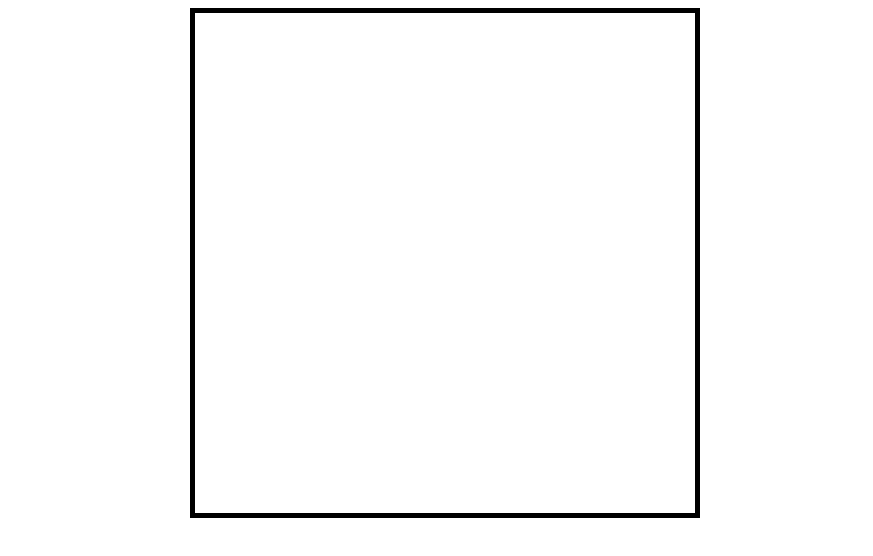
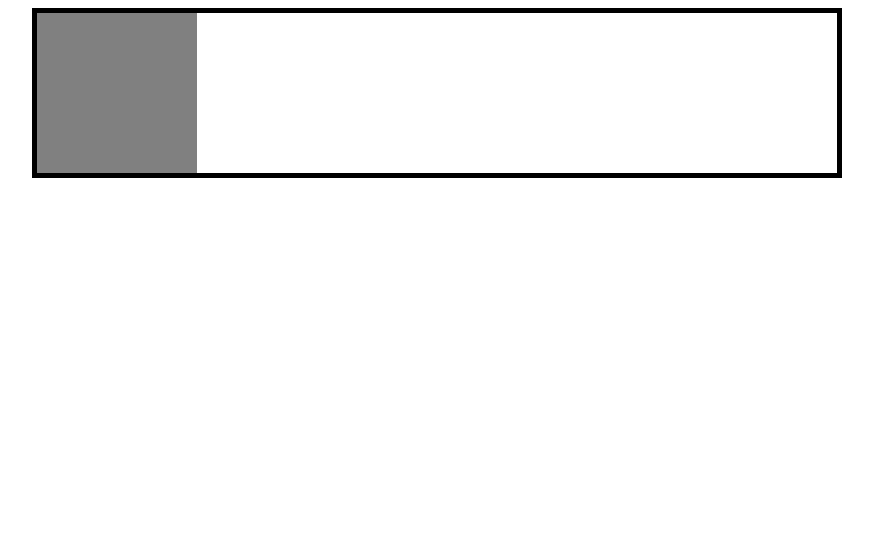
Before and after one commit to BearsLair/Etch-a-Sketch, a plain HTML site: page index.html in a window 1280 px wide. Shown: the top 556 px of the page, without its empty margins (203-1076 px from the left). Drawn offline with Linux system fonts and the light colour scheme.

Commit message:
javascript grid working; sizing bug present

```diff
--- a/index.js
+++ b/index.js
@@ -1,13 +1,13 @@
 const container = document.querySelector("div.container");
 
 for (let i = 1; i <= 16; i++) {
-  const square = document.createElement("div");
-  square.classList.add("row");
-  container.appendChild(square);
-  for (let j = 1; j <= 16 - 1; j++) {
+  const row = document.createElement("div");
+  row.classList.add("row");
+  container.appendChild(row);
+  for (let j = 1; j <= 16; j++) {
     const square = document.createElement("div");
-    square.classList.add("column");
-    container.appendChild(square);
+    square.classList.add("square");
+    row.appendChild(square);
   }
 }
 
--- a/styles.css
+++ b/styles.css
@@ -2,26 +2,30 @@ body {
   display: flex;
   flex-direction: column;
   align-items: center;
-  height: 100vh;
-  width: 100%;
 }
 
 .container {
+  background-color: white;
   display: flex;
-  flex-wrap: wrap;
+  flex-direction: column;
   padding: 0px;
   border: 5px solid black;
-  width: 500px;
-  height: 500px;
+  width: 800px;
 }
 
 .row {
   display: flex;
-  flex-basis: 50%;
+  flex-direction: row;
+  border: 0px;
+  margin: 0px;
+  padding: 0px;
 }
 
-.column {
-  display: flex;
-  flex-basis: 50%;
-  height: 50px;
+.square {
+  background-color: grey;
+  border: 0px;
+  margin: 0px;
+  padding: 0px;
+  height: 10px;
+  width: 10px;
 }
```
